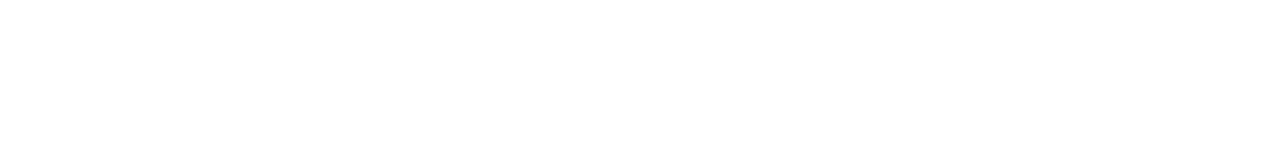
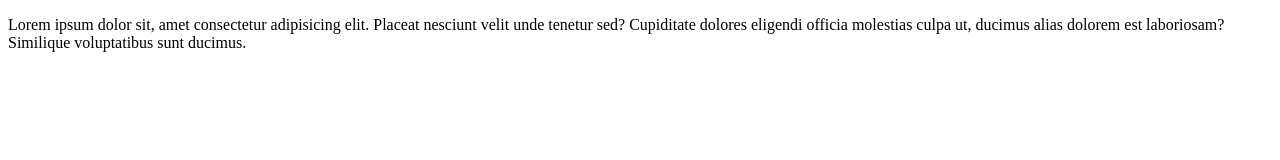
Before and after one commit to sajarantisi/first-project-, a plain HTML site: page index.html in a window 1280 px wide. Drawn offline with Linux system fonts and the light colour scheme.

Commit message:
add text sample to html file

```diff
--- a/index.html
+++ b/index.html
@@ -8,7 +8,7 @@
 </head>
 <body>
 
-
+    <p>Lorem ipsum dolor sit, amet consectetur adipisicing elit. Placeat nesciunt velit unde tenetur sed? Cupiditate dolores eligendi officia molestias culpa ut, ducimus alias dolorem est laboriosam? Similique voluptatibus sunt ducimus.</p>
 
 </body>
 </html>
```
